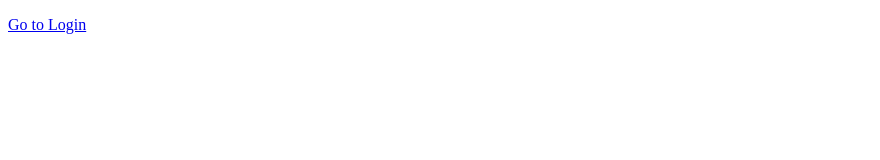
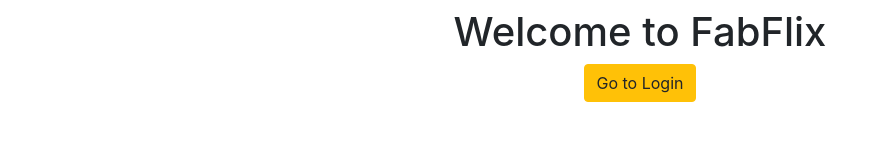
Before and after one commit to padotada/fabflix, a plain HTML site: page WebContent/index.html in a window 1280 px wide. Shown: the whole page, without its empty margins (0-880 px from the left). Drawn offline with nearby package versions, Linux system fonts and the light colour scheme.

Commit message:
Make index look a bit better

```diff
--- a/WebContent/index.html
+++ b/WebContent/index.html
@@ -6,11 +6,22 @@
     <meta charset="utf-8">
     <meta content="width=device-width, initial-scale=1, shrink-to-fit=no"
           name="viewport">
-    <title>fabflix</title>
+    <title>Welcome to FabFlix</title>
+    <!-- Bootstrap CSS -->
+    <link rel="stylesheet" href="https://maxcdn.bootstrapcdn.com/bootstrap/4.0.0/css/bootstrap.min.css"
+          integrity="sha384-Gn5384xqQ1aoWXA+058RXPxPg6fy4IWvTNh0E263XmFcJlSAwiGgFAW/dAiS6JXm" crossorigin="anonymous">
+
 </head>
 
 <body>
-    <p><a href="login.html">Go to Login</a></p>
+    <div>
+
+    </div>
+    <div class="d-flex p-2 justify-content-center flex-column align-items-center">
+        <h1>Welcome to FabFlix</h1>
+        <p><a href="login.html" class="btn btn-warning" role="button">Go to Login</a></p>
+    </div>
+
 </body>
 
 </html>
```
